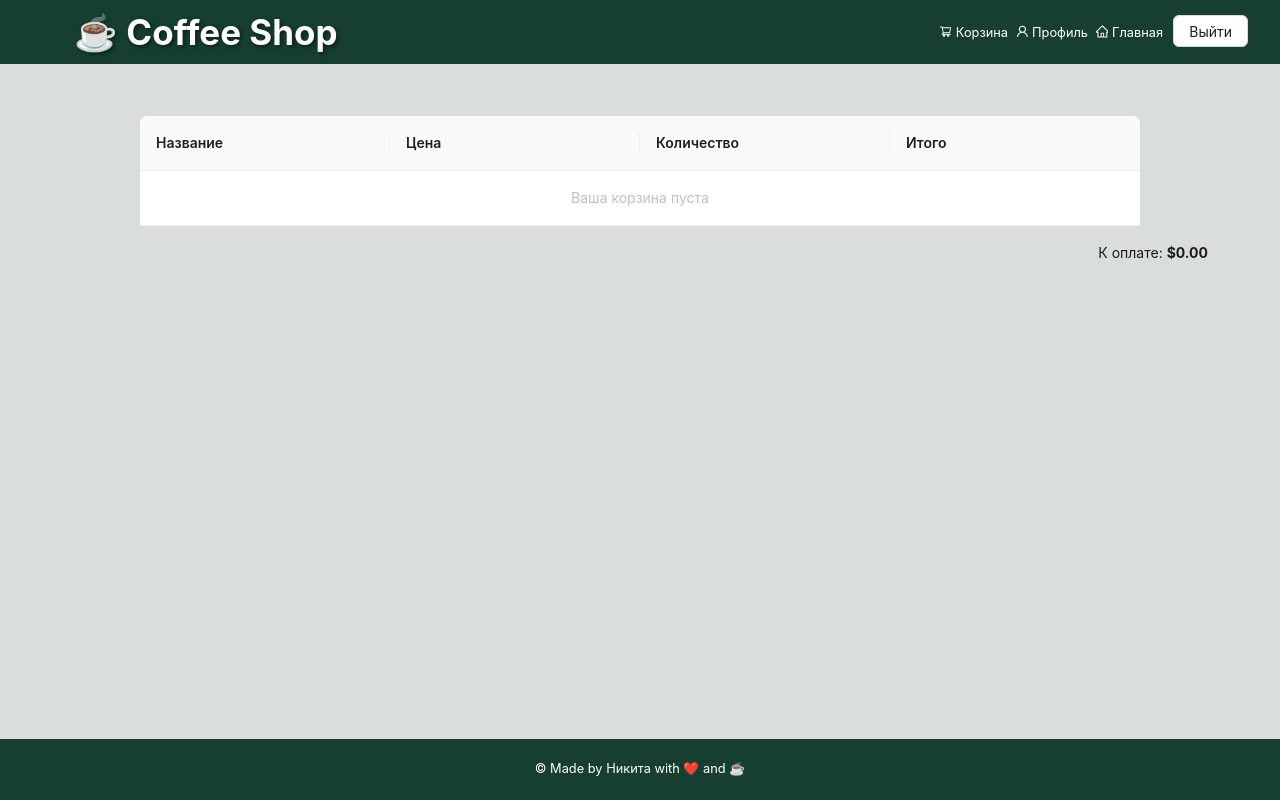
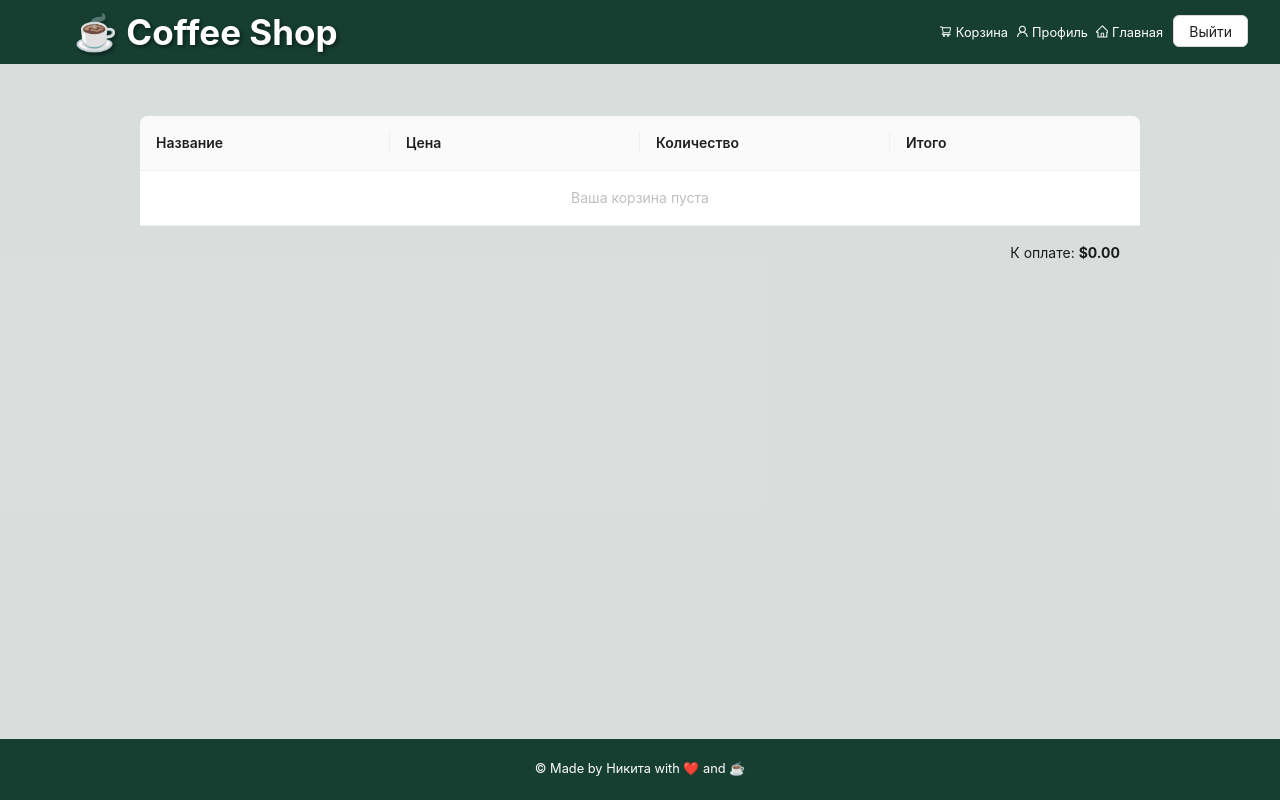
Before and after one commit to nick6850/coffee_store, a React (Vite) app: page /basket in a window 1280 px wide. Built offline with nearby package versions, Linux system fonts and the light colour scheme; sample sign-in values are in the browser's storage.

Commit message:
Made the total price text show correctly

```diff
--- a/src/pages/ShoppingBasket/ShoppingBasket.module.scss
+++ b/src/pages/ShoppingBasket/ShoppingBasket.module.scss
@@ -9,6 +9,8 @@
   .totalPrice {
     text-align: right;
     padding: 20px;
+    margin: auto;
+    max-width: 1000px;
   }
 
   .basketTable {
```
